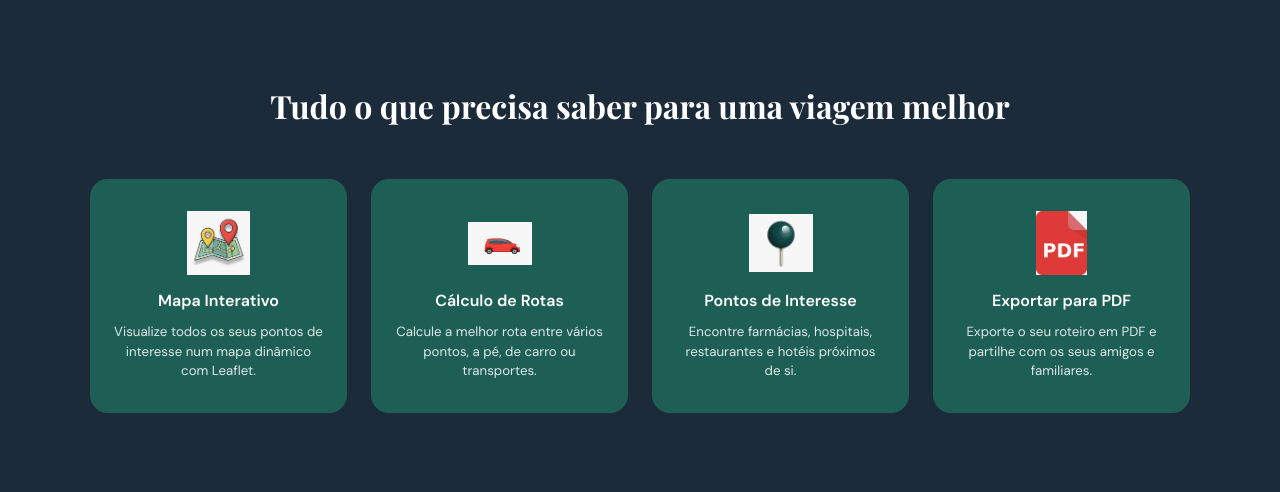
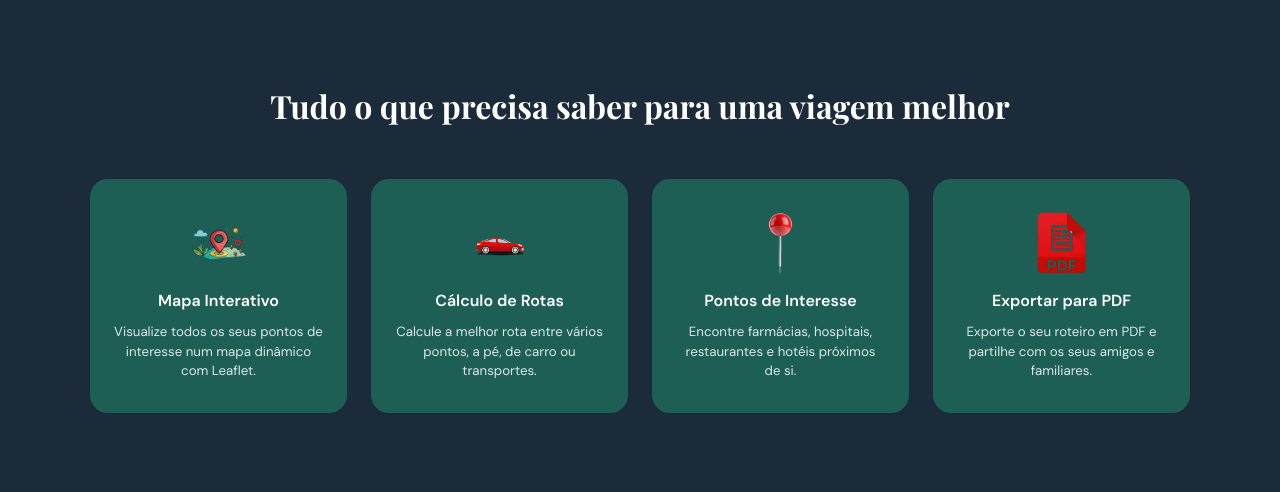
Before and after one commit to AndreiaCosta974/PDI2526, a Django app: page / in a window 1280 px wide. Shown: the part 614-1106 px from the top of the page. Run offline with Django 5.2, Linux system fonts and the light colour scheme.

Commit message:
mudar imagens no home

```diff
--- a/templates/home.html
+++ b/templates/home.html
@@ -31,7 +31,7 @@
 
             <div class="feature-card">
                 <div class="feature-icon-wrap">
-                    <img src="{% static 'imgs/icon-mapa.png' %}" alt="Mapa Interativo" class="feature-img">
+                    <img src="{% static 'imgs/icon-mapa1.png' %}" alt="Mapa Interativo" class="feature-img">
                 </div>
                 <h3>Mapa Interativo</h3>
                 <p>Visualize todos os seus pontos de interesse num mapa dinâmico com Leaflet.</p>
@@ -39,7 +39,7 @@
 
             <div class="feature-card">
                 <div class="feature-icon-wrap">
-                    <img src="{% static 'imgs/icon-carro.png' %}" alt="Cálculo de Rotas" class="feature-img">
+                    <img src="{% static 'imgs/icon-carro1.png' %}" alt="Cálculo de Rotas" class="feature-img">
                 </div>
                 <h3>Cálculo de Rotas</h3>
                 <p>Calcule a melhor rota entre vários pontos, a pé, de carro ou transportes.</p>
@@ -47,7 +47,7 @@
 
             <div class="feature-card">
                 <div class="feature-icon-wrap">
-                    <img src="{% static 'imgs/icon-pin.png' %}" alt="Pontos de Interesse" class="feature-img">
+                    <img src="{% static 'imgs/icon-pin1.png' %}" alt="Pontos de Interesse" class="feature-img">
                 </div>
                 <h3>Pontos de Interesse</h3>
                 <p>Encontre farmácias, hospitais, restaurantes e hotéis próximos de si.</p>
@@ -55,7 +55,7 @@
 
             <div class="feature-card">
                 <div class="feature-icon-wrap">
-                    <img src="{% static 'imgs/icon-pdf.png' %}" alt="Exportar PDF" class="feature-img">
+                    <img src="{% static 'imgs/icon-pdf1.png' %}" alt="Exportar PDF" class="feature-img">
                 </div>
                 <h3>Exportar para PDF</h3>
                 <p>Exporte o seu roteiro em PDF e partilhe com os seus amigos e familiares.</p>
```
Also changed, not shown: static/imgs/WhatsApp Image 2026-03-21 at 04.29.24 (2).jpeg (deleted), static/imgs/WhatsApp Image 2026-03-21 at 04.29.24 (2).png (added), static/imgs/icon-carro.png (deleted), static/imgs/icon-carro1.png (added), static/imgs/icon-mapa.png (deleted), static/imgs/icon-mapa1.png (added), static/imgs/icon-pdf.png (deleted), static/imgs/icon-pdf1.png (added), static/imgs/icon-pin.png (deleted), static/imgs/icon-pin1.png (added).
